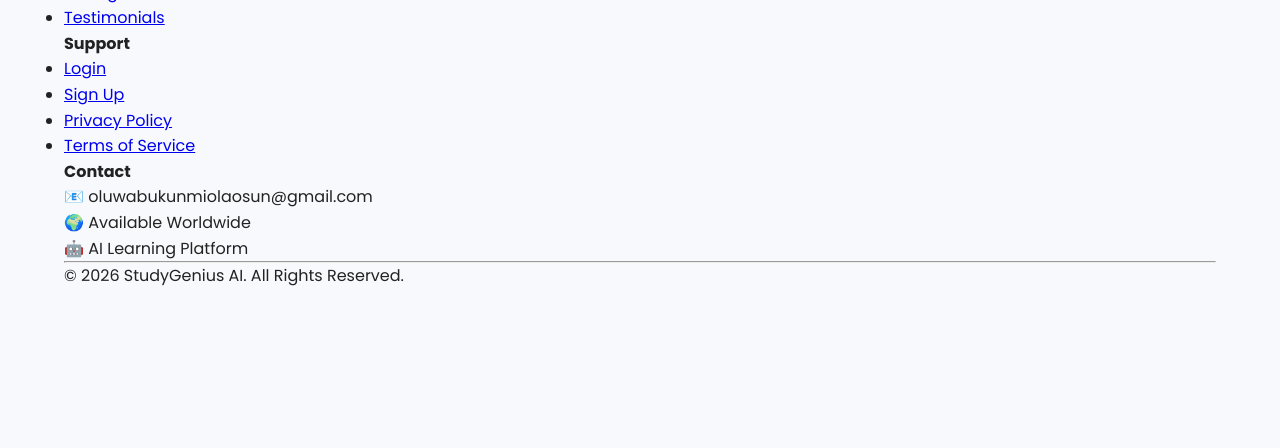
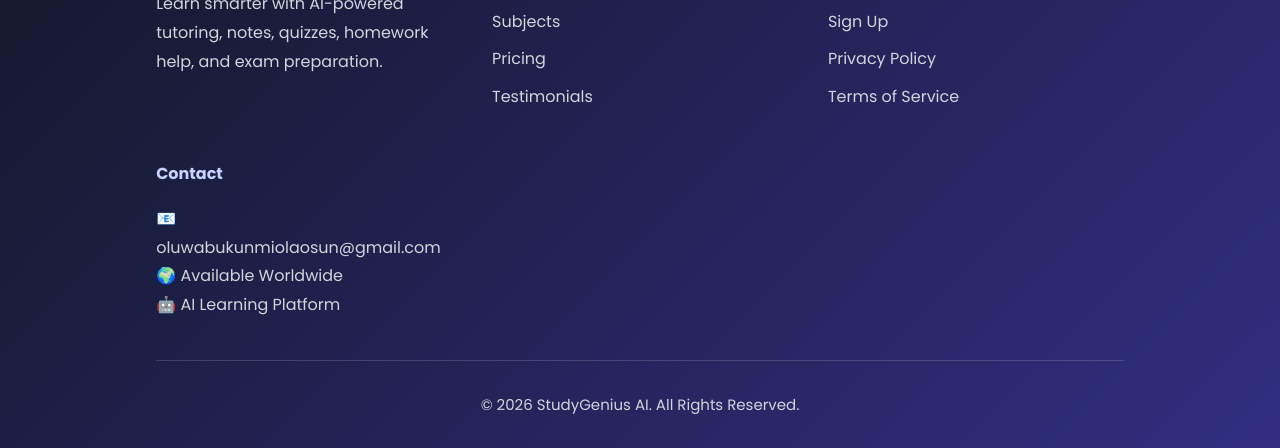
Before and after one commit to oluwabukunmiolaosun-lab/StudyGenuis-AI-, a plain HTML site: page index.html in a window 1280 px wide. Shown: the part 6846-7294 px from the top of the page. Before the commit the page ends 7135 px from the top, so only its background shows below. Drawn offline with Linux system fonts and the light colour scheme.

Commit message:
Update style.css

```diff
--- a/css/style.css
+++ b/css/style.css
@@ -971,3 +971,80 @@ body{
     }
 
 }
+/* ==========================
+   FOOTER
+========================== */
+
+.footer{
+    background:linear-gradient(135deg,#111827,#312e81);
+    color:#fff;
+    padding:80px 8% 30px;
+}
+
+.footer-grid{
+    display:grid;
+    grid-template-columns:repeat(auto-fit,minmax(220px,1fr));
+    gap:40px;
+    margin-bottom:40px;
+}
+
+.footer h3{
+    font-size:30px;
+    margin-bottom:15px;
+}
+
+.footer h4{
+    margin-bottom:18px;
+    color:#c7d2fe;
+}
+
+.footer p{
+    color:#d1d5db;
+    line-height:1.8;
+}
+
+.footer ul{
+    list-style:none;
+    padding:0;
+}
+
+.footer ul li{
+    margin-bottom:12px;
+}
+
+.footer ul li a{
+    text-decoration:none;
+    color:#d1d5db;
+    transition:.3s;
+}
+
+.footer ul li a:hover{
+    color:#ffffff;
+    padding-left:6px;
+}
+
+.footer hr{
+    border:none;
+    height:1px;
+    background:rgba(255,255,255,.15);
+    margin:30px 0;
+}
+
+.copyright{
+    text-align:center;
+    color:#cbd5e1;
+    font-size:15px;
+}
+
+@media(max-width:768px){
+
+    .footer{
+        padding:60px 5% 25px;
+        text-align:center;
+    }
+
+    .footer-grid{
+        gap:30px;
+    }
+
+}
```
